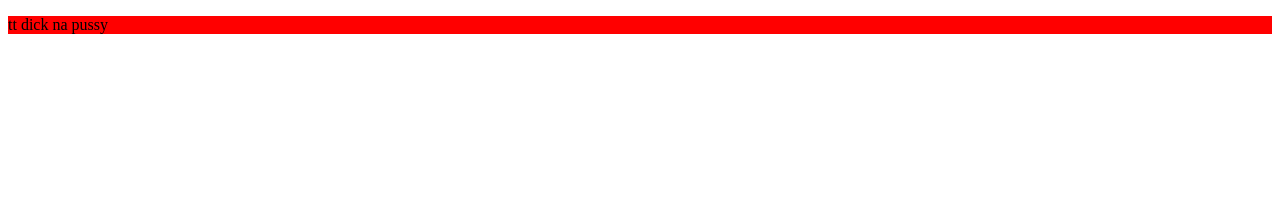
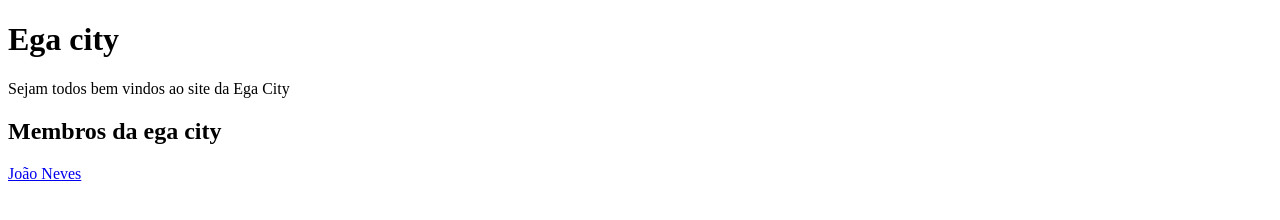
Before and after one commit to NEVES58/teste-html, a plain HTML site: page teste.html in a window 1280 px wide. Drawn offline with Linux system fonts and the light colour scheme.

Commit message:
Update teste.html

```diff
--- a/teste.html
+++ b/teste.html
@@ -4,7 +4,9 @@
     <title>EGA CITY A TODO O GAS</title>
     </head>
 <body>
-    <div style="background-color:red">
-    <p>tt dick na pussy </p>
+    <h1>Ega city </h1>
+    <p>Sejam todos bem vindos ao site da Ega City</p>
+    <h2>Membros da ega city</h2>
+    <a href="https://www.instagram.com/joao_neves58/">João Neves</a>
 </body>
 </html>
```
